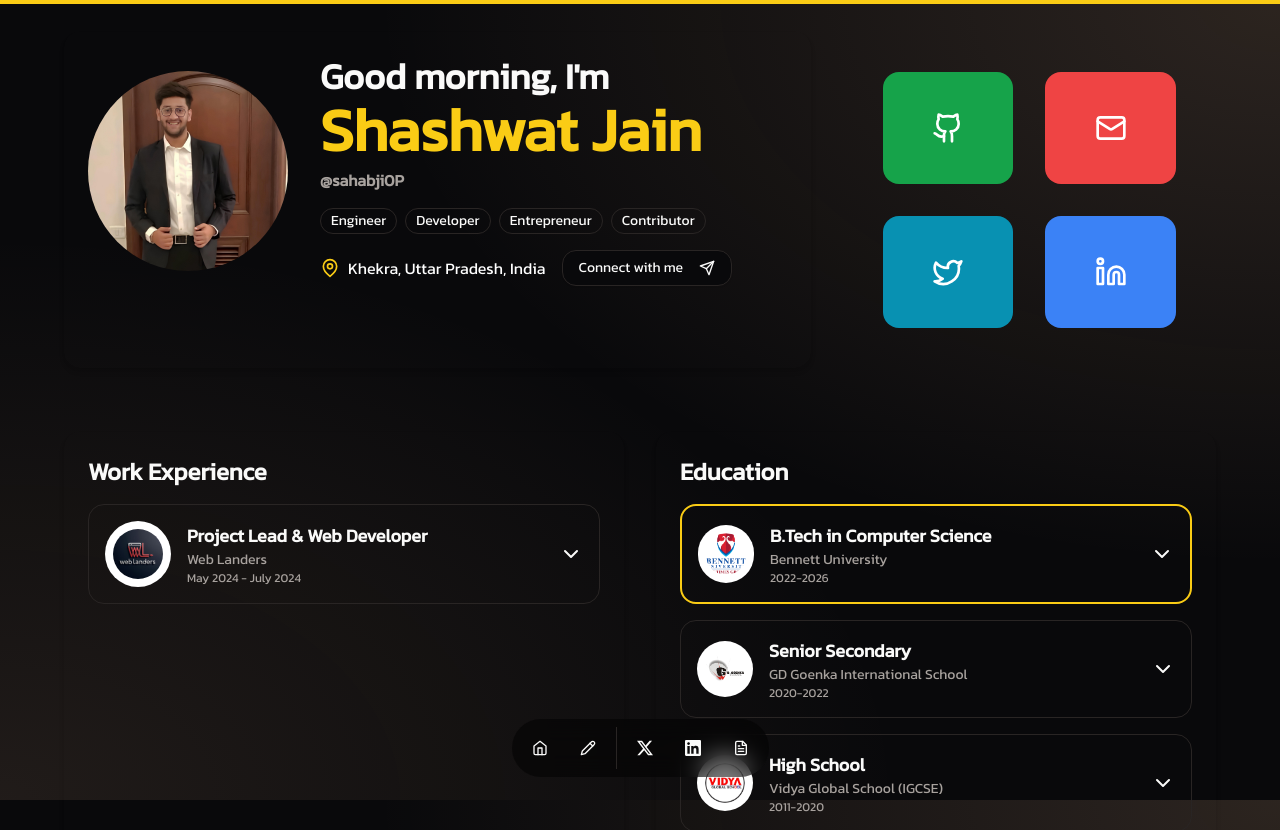
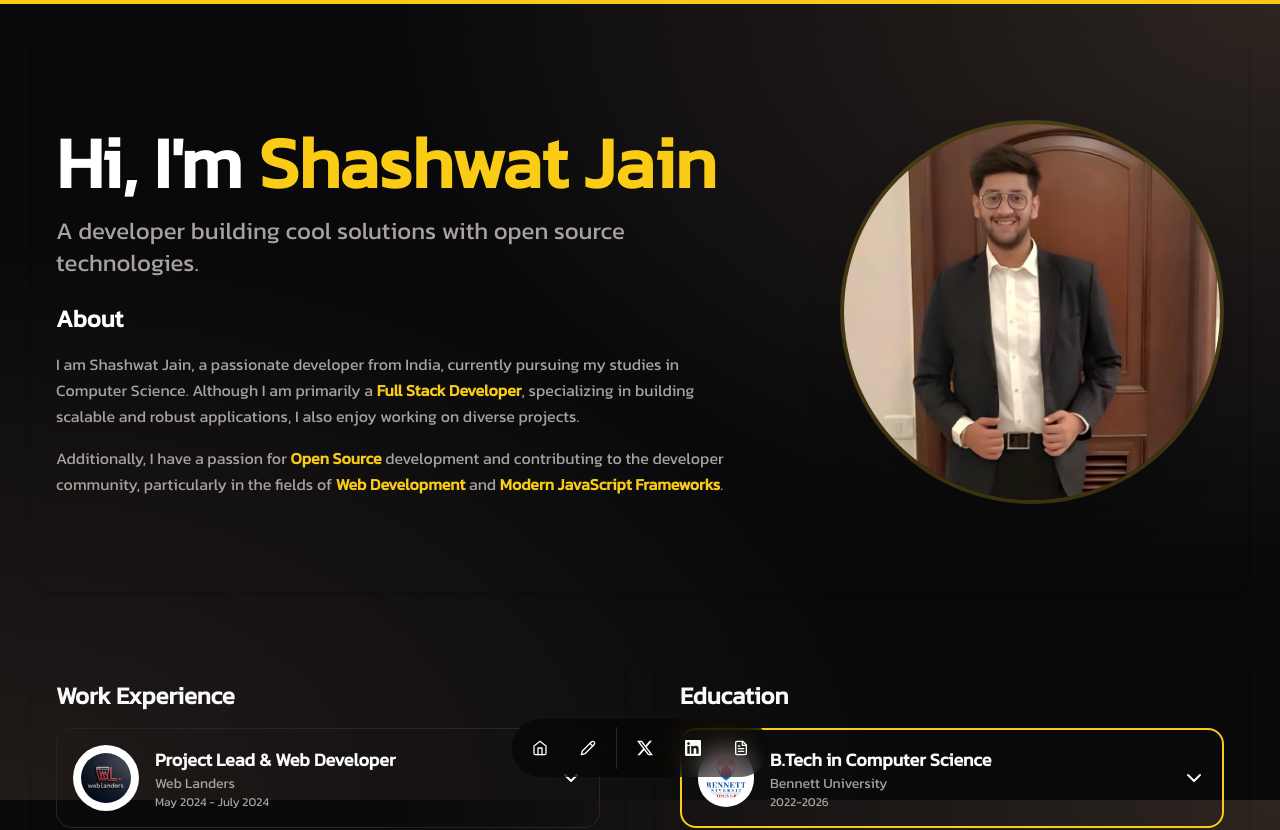
Before and after one commit to sahabji0P/developer-profile, a Next.js app: page / in a window 1280 px wide. Shown: the top 830 px of the page. Built offline with nearby package versions, Linux system fonts and the light colour scheme.

Commit message:
Updated to the Hero and the contact section, removed the contact form

```diff
--- a/app/page.tsx
+++ b/app/page.tsx
@@ -6,7 +6,6 @@ import { ContactSection } from "@/components/contact-section"
 import { EducationSection } from "@/components/education-section"
 import { HeroSection } from "@/components/hero-section"
 import { ShowcaseLayout } from "@/components/showcase-layout"
-import { SocialLinksSection } from "@/components/social-links-section"
 import { WorkExperienceSection } from "@/components/work-experience-section"
 import { motion, useScroll, useSpring } from "framer-motion"
 
@@ -35,26 +34,14 @@ export default function Home() {
         ))}
       </div> */}
 
-      <div className="max-w-6xl mx-auto space-y-8 sm:space-y-16 relative z-10">
-        <motion.div initial={{ opacity: 0 }} animate={{ opacity: 1 }} transition={{ duration: 0.5 }}>
-          <div className="grid grid-cols-1 lg:grid-cols-[2fr,1fr] gap-8 h-full">
-            <motion.div
-              initial={{ opacity: 0, y: 20 }}
-              animate={{ opacity: 1, y: 0 }}
-              transition={{ duration: 0.5 }}
-              className=" p-6 rounded-lg shadow-md"
-            >
-              <HeroSection />
-            </motion.div>
-            <motion.div
-              initial={{ opacity: 0, y: 20 }}
-              animate={{ opacity: 1, y: 0 }}
-              transition={{ delay: 0.2, duration: 0.5 }}
-              className="p-6 h-full"
-            >
-              <SocialLinksSection />
-            </motion.div>
-          </div>
+      <div className="max-w-7xl mx-auto space-y-8 sm:space-y-16 relative z-10">
+        <motion.div
+          initial={{ opacity: 0 }}
+          animate={{ opacity: 1 }}
+          transition={{ duration: 0.5 }}
+          className="p-6 rounded-lg shadow-md"
+        >
+          <HeroSection />
         </motion.div>
 
         <motion.div
--- a/components/contact-section.tsx
+++ b/components/contact-section.tsx
@@ -1,69 +1,150 @@
 "use client"
 
-import { Button } from "@/components/ui/button"
-import { Input } from "@/components/ui/input"
-import { Textarea } from "@/components/ui/textarea"
-import { useState } from "react"
+import { motion } from "framer-motion"
+import { Github, Linkedin, Mail, Twitter, MessageCircle } from "lucide-react"
+import Link from "next/link"
 
 export function ContactSection() {
-  const [name, setName] = useState("")
-  const [email, setEmail] = useState("")
-  const [message, setMessage] = useState("")
+  const socialLinks = [
+    {
+      icon: Github,
+      href: "https://github.com/sahabji0P",
+      label: "GitHub",
+      color: "bg-gray-800 hover:bg-gray-700",
+      description: "Code & Projects"
+    },
+    {
+      icon: Linkedin,
+      href: "https://www.linkedin.com/in/itsshashwatjain/",
+      label: "LinkedIn",
+      color: "bg-blue-600 hover:bg-blue-700",
+      description: "Professional Network"
+    },
+    {
+      icon: Twitter,
+      href: "https://twitter.com/itsshashwatj",
+      label: "Twitter",
+      color: "bg-sky-500 hover:bg-sky-600",
+      description: "Thoughts & Updates"
+    },
+    {
+      icon: Mail,
+      href: "mailto:shashwatjain2k3@gmail.com",
+      label: "Email",
+      color: "bg-red-600 hover:bg-red-700",
+      description: "Direct Contact"
+    },
+    {
+      icon: MessageCircle,
+      href: "#",
+      label: "Discord",
+      color: "bg-indigo-600 hover:bg-indigo-700",
+      description: "Community Chat"
+    }
+  ]
 
-  const handleSubmit = (e: React.FormEvent) => {
-    e.preventDefault()
-    // Handle form submission logic here
-    console.log("Form submitted:", { name, email, message })
+  const containerVariants = {
+    hidden: { opacity: 0 },
+    visible: {
+      opacity: 1,
+      transition: {
+        staggerChildren: 0.1
+      }
+    }
+  }
+
+  const itemVariants = {
+    hidden: { opacity: 0, y: 20 },
+    visible: {
+      opacity: 1,
+      y: 0,
+      transition: {
+        type: "spring",
+        stiffness: 200,
+        damping: 20
+      }
+    }
   }
 
   return (
-    <section id="contact-section" className="space-y-6 flex flex-col items-center">
-      <h2 className="text-3xl font-bold mb-4">Got Something! Let's Talk</h2>
-      <form onSubmit={handleSubmit} className="space-y-4 w-full max-w-md">
-        <div>
-          <Input
-            type="text"
-            placeholder="Your Name"
-            value={name}
-            onChange={(e) => setName(e.target.value)}
-            required
-            className="w-full p-2 transition-all duration-300 focus:ring-2 focus:ring-primary"
-          />
-        </div>
-        <div>
-          <Input
-            type="email"
-            placeholder="Your Email"
-            value={email}
-            onChange={(e) => setEmail(e.target.value)}
-            required
-            className="w-full p-2 transition-all duration-300 focus:ring-2 focus:ring-primary"
-          />
-        </div>
-        <div>
-          <Textarea
-            placeholder="Your Message"
-            value={message}
-            onChange={(e) => setMessage(e.target.value)}
-            required
-            className="w-full p-2 h-32 transition-all duration-300 focus:ring-2 focus:ring-primary"
-          />
-        </div>
-        <Button type="submit" className="w-full">
-          Send Message
-        </Button>
-      </form>
-      <p className="text-center text-muted-foreground mt-6">
-        For casual chat, DM me on{" "}
-        <a href="https://twitter.com/itsshashwatj" className="font-bold hover:underline">
-          X
-        </a>{" "}
-        or{" "}
-        <a href="https://www.linkedin.com/in/itsshashwatjain" className="font-bold hover:underline">
-          LinkedIn
-        </a>
-        .
-      </p>
+    <section id="contact-section" className="space-y-8">
+      <div className="text-center space-y-3">
+        <motion.h2
+          className="text-4xl font-bold bg-gradient-to-r from-primary to-accent bg-clip-text text-transparent"
+          initial={{ opacity: 0, y: -20 }}
+          whileInView={{ opacity: 1, y: 0 }}
+          viewport={{ once: true }}
+          transition={{ duration: 0.6 }}
+        >
+          Let's Connect
+        </motion.h2>
+        <motion.p
+          className="text-lg text-muted-foreground max-w-2xl mx-auto"
+          initial={{ opacity: 0, y: 20 }}
+          whileInView={{ opacity: 1, y: 0 }}
+          viewport={{ once: true }}
+          transition={{ duration: 0.6, delay: 0.2 }}
+        >
+          Ready to collaborate, share ideas, or just have a chat? Find me on these platforms!
+        </motion.p>
+      </div>
+
+      <motion.div
+        className="grid grid-cols-2 md:grid-cols-5 gap-4 md:gap-6"
+        variants={containerVariants}
+        initial="hidden"
+        whileInView="visible"
+        viewport={{ once: true, amount: 0.2 }}
+      >
+        {socialLinks.map((link, index) => (
+          <motion.div key={link.label} variants={itemVariants}>
+            <Link
+              href={link.href}
+              target={link.href.startsWith('#') ? '_self' : '_blank'}
+              rel={link.href.startsWith('#') ? '' : 'noopener noreferrer'}
+            >
+              <motion.div
+                className={`group relative p-6 rounded-2xl ${link.color} text-white transition-all duration-300 transform hover:scale-105 hover:shadow-xl bento-card border border-white/10`}
+                whileHover={{
+                  scale: 1.05,
+                  transition: { type: "spring", stiffness: 300, damping: 20 }
+                }}
+                whileTap={{ scale: 0.95 }}
+              >
+                <div className="flex flex-col items-center text-center space-y-3">
+                  <div className="p-3 rounded-xl bg-white/10 group-hover:bg-white/20 transition-colors">
+                    <link.icon className="w-8 h-8" />
+                  </div>
+                  <div className="space-y-1">
+                    <h3 className="font-semibold text-lg">{link.label}</h3>
+                    <p className="text-sm opacity-80 group-hover:opacity-100 transition-opacity">
+                      {link.description}
+                    </p>
+                  </div>
+                </div>
+
+                {/* Hover effect overlay */}
+                <div className="absolute inset-0 rounded-2xl bg-gradient-to-br from-white/5 to-transparent opacity-0 group-hover:opacity-100 transition-opacity duration-300" />
+              </motion.div>
+            </Link>
+          </motion.div>
+        ))}
+      </motion.div>
+
+      <motion.div
+        className="text-center pt-4"
+        initial={{ opacity: 0 }}
+        whileInView={{ opacity: 1 }}
+        viewport={{ once: true }}
+        transition={{ duration: 0.6, delay: 0.8 }}
+      >
+        <p className="text-muted-foreground">
+          Designed by{" "}
+          <span className="font-semibold text-primary">
+            @shashwat jain
+          </span>
+        </p>
+      </motion.div>
     </section>
   )
 }
--- a/components/hero-section.tsx
+++ b/components/hero-section.tsx
@@ -1,73 +1,92 @@
 "use client"
 
-import { Button } from "@/components/ui/button"
 import { heroData } from "@/data/hero"
 import { motion } from "framer-motion"
-import { MapPin, Send } from "lucide-react"
 import Image from "next/image"
-import { useEffect, useState } from "react"
-import { Badge } from "./ui/badge"
 
 export function HeroSection() {
-  const [greeting, setGreeting] = useState("Hello")
+  return (
+    <div className="flex flex-col lg:flex-row items-center justify-between gap-12 py-16">
+      {/* Content Section */}
+      <motion.div
+        className="flex-1 text-center lg:text-left space-y-6"
+        initial={{ opacity: 0, x: -50 }}
+        animate={{ opacity: 1, x: 0 }}
+        transition={{ duration: 0.8, ease: "easeOut" }}
+      >
+        {/* Main Heading */}
+        <div className="space-y-4">
+          <motion.h1
+            className="text-5xl lg:text-7xl font-bold text-white leading-tight"
+            initial={{ opacity: 0, y: 20 }}
+            animate={{ opacity: 1, y: 0 }}
+            transition={{ duration: 0.6, delay: 0.2 }}
+          >
+            Hi, I'm{" "}
+            <span className="text-primary">{heroData.name}</span>
+          </motion.h1>
 
-  useEffect(() => {
-    const hour = new Date().getHours()
-    if (hour < 12) setGreeting("Good morning")
-    else if (hour < 18) setGreeting("Good afternoon")
-    else setGreeting("Good evening")
-  }, [])
-
-  return (
-    <div className="flex flex-col md:flex-row items-center gap-8 rounded-lg ">
-      <motion.div whileHover={{ scale: 1.05 }} transition={{ type: "spring", stiffness: 300 }}>
-        <Image
-          src={heroData.image || "/SJ8.jpg"}
-          alt={heroData.name}
-          width={200}
-          height={200}
-          className="rounded-full hover:shadow-lg hover:shadow-foreground/20"
-        />
-      </motion.div>
-      <div className="text-center md:text-left">
-        <h1 className="text-3xl md:text-4xl font-bold mb-1">
-          {greeting}, I&apos;m
-        </h1>
-        <motion.p
-          whileHover={{ scale: 1.05 }} transition={{ type: "spring", stiffness: 300 }}
-          className="text-primary text-5xl md:text-6xl font-bold mb-2">
-          {heroData.name}
-        </motion.p>
-
-        <p className="text-muted-foreground font-semibold pb-4">@sahabji0P</p>
-
-        <div className="flex flex-wrap gap-2 justify-center md:justify-start mb-4">
-          {heroData.tagline.split(" | ").map((tag, index) => (
-            <Badge key={index} className="text-sm md:text-xsm font-normal" variant="outline">
-              {tag}
-            </Badge>
-          ))}
-        </div>
-        <div className="flex items-center gap-4">
-          <div className="flex items-center gap-2">
-            <MapPin className="size-5 text-primary" />
-            <span className="text- text-white">{heroData.location}</span>
-          </div>
-          <Button
-            variant="outline"
-            className="animate-fade-up hover:bg-violet-500/50 hover:text-white transition-colors"
-            onClick={() => {
-              const contactSection = document.getElementById("contact-section")
-              if (contactSection) {
-                contactSection.scrollIntoView({ behavior: "smooth" })
-              }
-            }}
+          <motion.p
+            className="text-xl lg:text-2xl text-muted-foreground font-medium max-w-2xl"
+            initial={{ opacity: 0, y: 20 }}
+            animate={{ opacity: 1, y: 0 }}
+            transition={{ duration: 0.6, delay: 0.4 }}
           >
-            Connect with me <Send className="ml-2 w-4 h-4" />
-          </Button>
+            A developer building cool solutions with open source technologies.
+          </motion.p>
         </div>
 
-      </div>
+        {/* About Section */}
+        <motion.div
+          className="space-y-4"
+          initial={{ opacity: 0, y: 20 }}
+          animate={{ opacity: 1, y: 0 }}
+          transition={{ duration: 0.6, delay: 0.6 }}
+        >
+          <h2 className="text-2xl font-bold text-white">About</h2>
+          <div className="text-muted-foreground leading-relaxed max-w-2xl space-y-4">
+            <p>
+              I am {heroData.name}, a passionate developer from India, currently pursuing my studies in Computer Science.
+              Although I am primarily a{" "}
+              <span className="font-semibold text-primary">Full Stack Developer</span>,
+              specializing in building scalable and robust applications, I also enjoy working on diverse projects.
+            </p>
+            <p>
+              Additionally, I have a passion for{" "}
+              <span className="font-semibold text-primary">Open Source</span>{" "}
+              development and contributing to the developer community, particularly in the fields of{" "}
+              <span className="font-semibold text-primary">Web Development</span>{" "}
+              and{" "}
+              <span className="font-semibold text-primary">Modern JavaScript Frameworks</span>.
+            </p>
+          </div>
+        </motion.div>
+      </motion.div>
+
+      {/* Profile Image Section */}
+      <motion.div
+        className="flex-shrink-0"
+        initial={{ opacity: 0, x: 50 }}
+        animate={{ opacity: 1, x: 0 }}
+        transition={{ duration: 0.8, ease: "easeOut", delay: 0.3 }}
+      >
+        <motion.div
+          className="relative"
+          whileHover={{ scale: 1.05 }}
+          transition={{ type: "spring", stiffness: 300, damping: 20 }}
+        >
+          <div className="w-80 h-80 lg:w-96 lg:h-96 rounded-full overflow-hidden border-4 border-primary/20 shadow-2xl">
+            <Image
+              src={heroData.image || "/sj.jpeg"}
+              alt={heroData.name}
+              width={400}
+              height={400}
+              className="w-full h-full object-cover"
+              priority
+            />
+          </div>
+        </motion.div>
+      </motion.div>
     </div>
   )
 }
```
